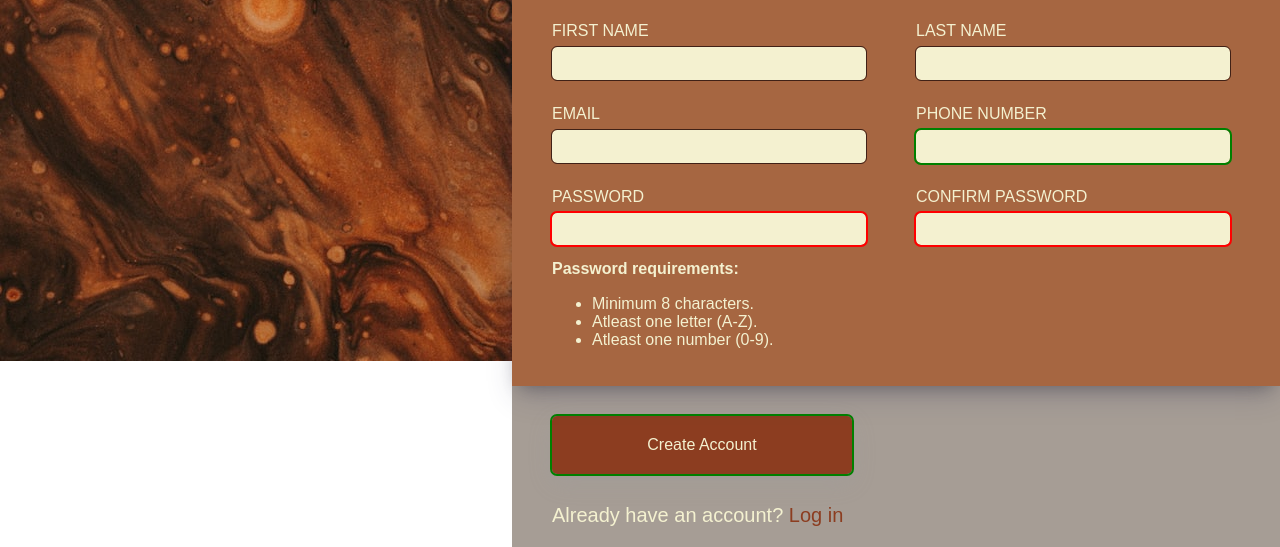
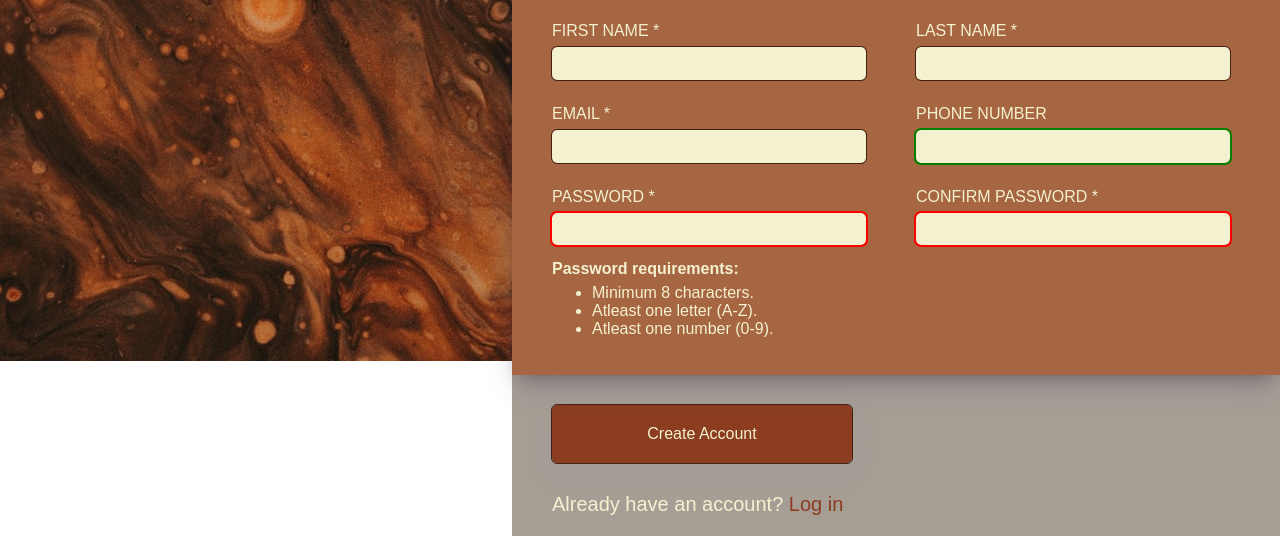
Before and after one commit to JordanJHiggins/sign-up-form, a plain HTML site: page index.html in a window 1280 px wide. Shown: the part 439-986 px from the top of the page. Drawn offline with nearby package versions, Linux system fonts and the light colour scheme.

Commit message:
fix form highlighting

```diff
--- a/css/style.css
+++ b/css/style.css
@@ -111,7 +111,7 @@ input:focus {
   box-shadow: rgba(49, 76, 231 0.24) 0px 3px 8px;
 }
 
-input:valid {
+input:not(.submit-button):valid {
   outline: 2px solid green;
 }
 
@@ -133,6 +133,7 @@ label {
 .submit-button {
   color: #f4f1d0;
   background-color: #8c3d20;
+  border: none;
   margin: 30px 40px;
   padding: 20px 15px;
   box-shadow: rgba(149, 157, 165, 0.2) 0px 8px 24px;
@@ -157,6 +158,7 @@ label {
 }
 
 .password-reqs {
+  margin-top: 5px;
   padding-left: 80px;
   padding-bottom: 20px;
   font-size: 1rem;
--- a/index.html
+++ b/index.html
@@ -32,7 +32,7 @@
           <p class="section-two-title">Let's do this!</p>
           <form id="form-flex">
             <div id="left-form">
-              <label for="first name">FIRST NAME</label>
+              <label for="first name">FIRST NAME *</label>
               <input
                 type="text"
                 name="first name"
@@ -40,10 +40,10 @@
                 required
               />
 
-              <label for="email">EMAIL</label>
+              <label for="email">EMAIL *</label>
               <input type="email" name="email" class="email" required />
 
-              <label for="password">PASSWORD</label>
+              <label for="password">PASSWORD *</label>
               <input
                 type="password"
                 class="password1"
@@ -53,7 +53,7 @@
             </div>
 
             <div id="right-form">
-              <label for="last name">LAST NAME</label>
+              <label for="last name">LAST NAME *</label>
               <input type="text" name="last name" class="last-name" required />
 
               <label for="phone number">PHONE NUMBER</label>
@@ -64,7 +64,7 @@
                 pattern="^\(?([0-9]{3})\)?[-.●]?([0-9]{3})[-.●]?([0-9]{4})$"
               />
 
-              <label for="confirm password">CONFIRM PASSWORD</label>
+              <label for="confirm password">CONFIRM PASSWORD *</label>
               <input
                 type="password"
                 class="password2"
```
